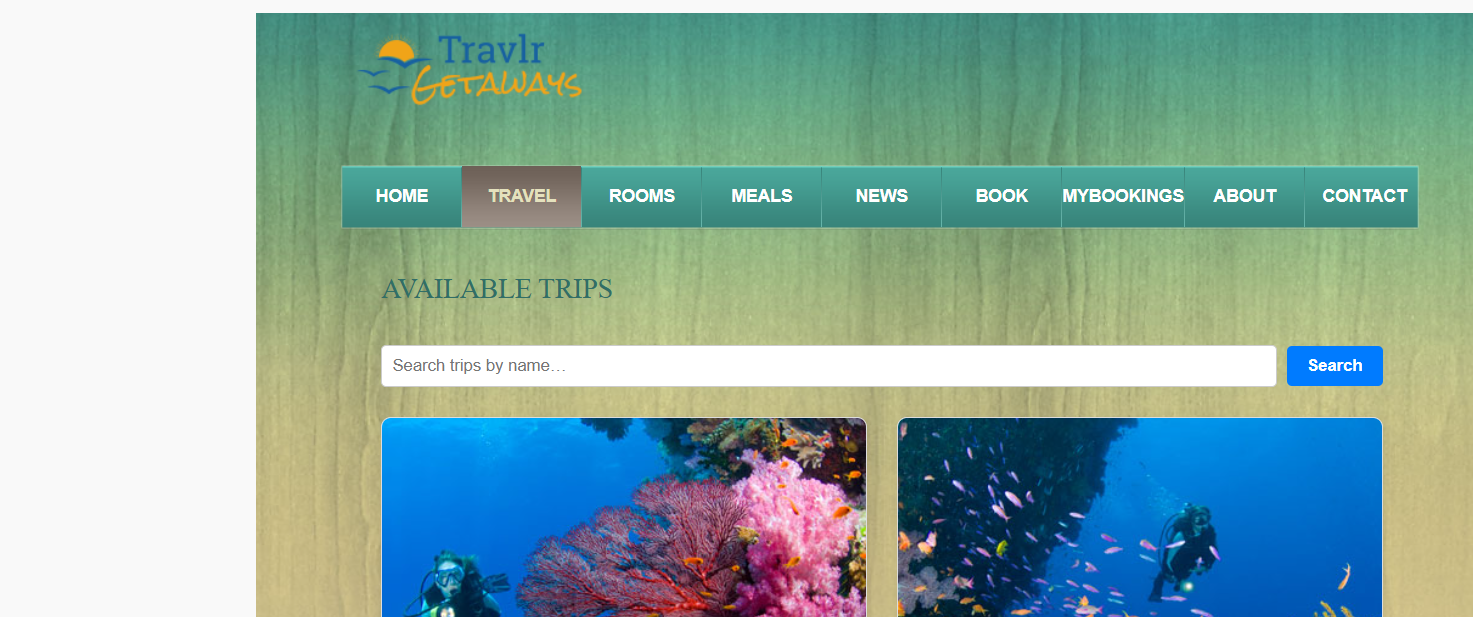
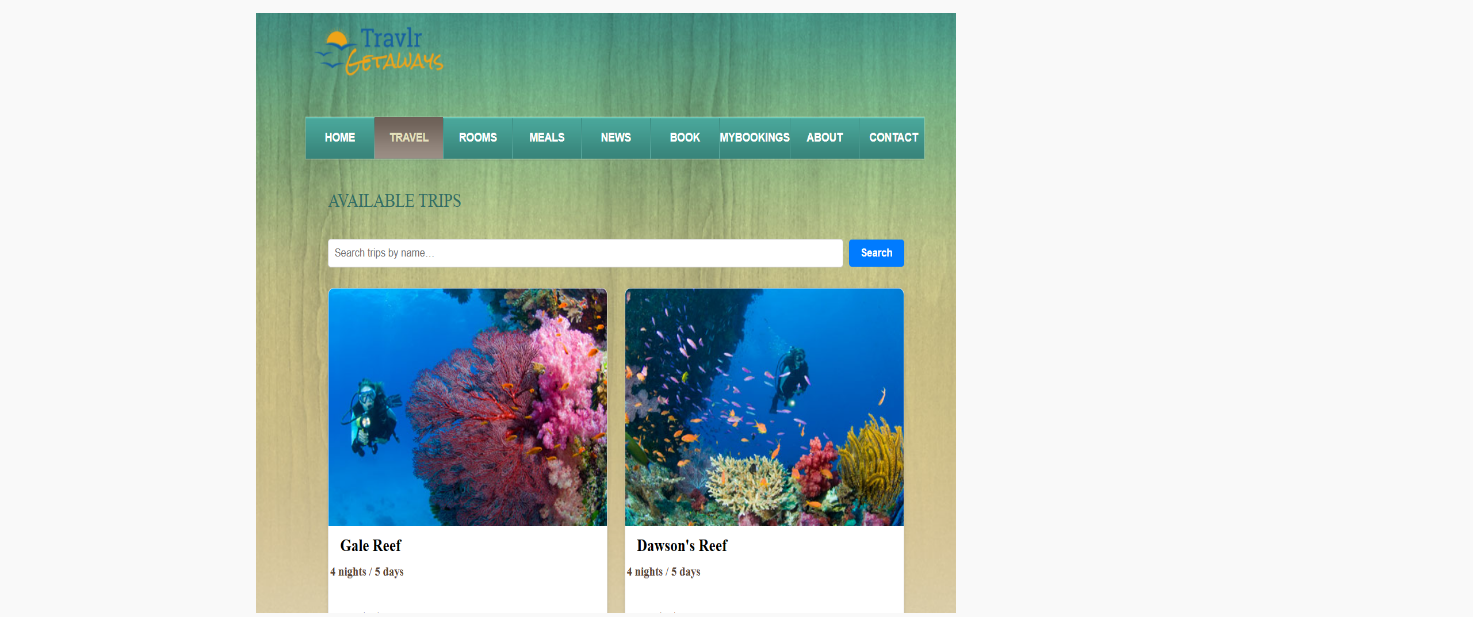
Before and after one commit to Criswell-D/CSCapstone, a plain HTML site: page algorithms-and-data-structures.html in a window 1280 px wide. Shown: the part 144-761 px from the top of the page, 1473 px wide, since content can reach past the window. Drawn offline with Linux system fonts and the light colour scheme.

Commit message:
resized images

```diff
--- a/algorithms-and-data-structures.html
+++ b/algorithms-and-data-structures.html
@@ -23,7 +23,7 @@
   <main class="container">
     <h1>Algorithms and Data Structures</h1>
     <!-- Algorithms and Data Structures narrative here -->
-    <img src="assets/images/TripsSearch.png" alt="Travlr Getaways trip search">
+    <img src="assets/images/TripsSearch.png" width="700" height="600" alt="Travlr Getaways trip search">
     <br>
     <p>The artifact I selected is the Travlr Getaways web application. I originally developed this in CS 465 Full Stack Development. The application uses a hybrid approach which combines server rendered views with Express and Handlebars, and a Single Page Application (SPA) for administrative use built with Angular. This version focused on enhancements to trip searching and adding UI to the frontend.</p>
     <br>
```
Also changed, not shown: databases.html (+1 -1 lines).
